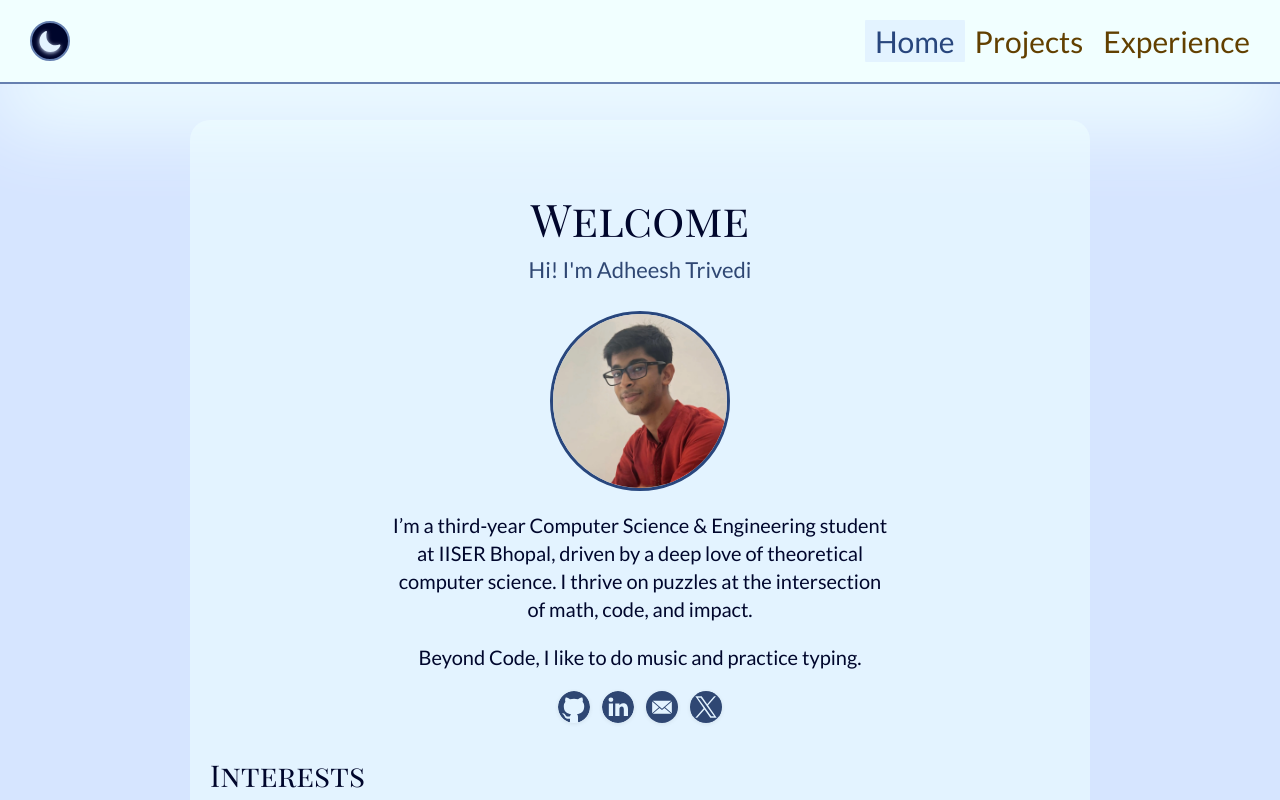
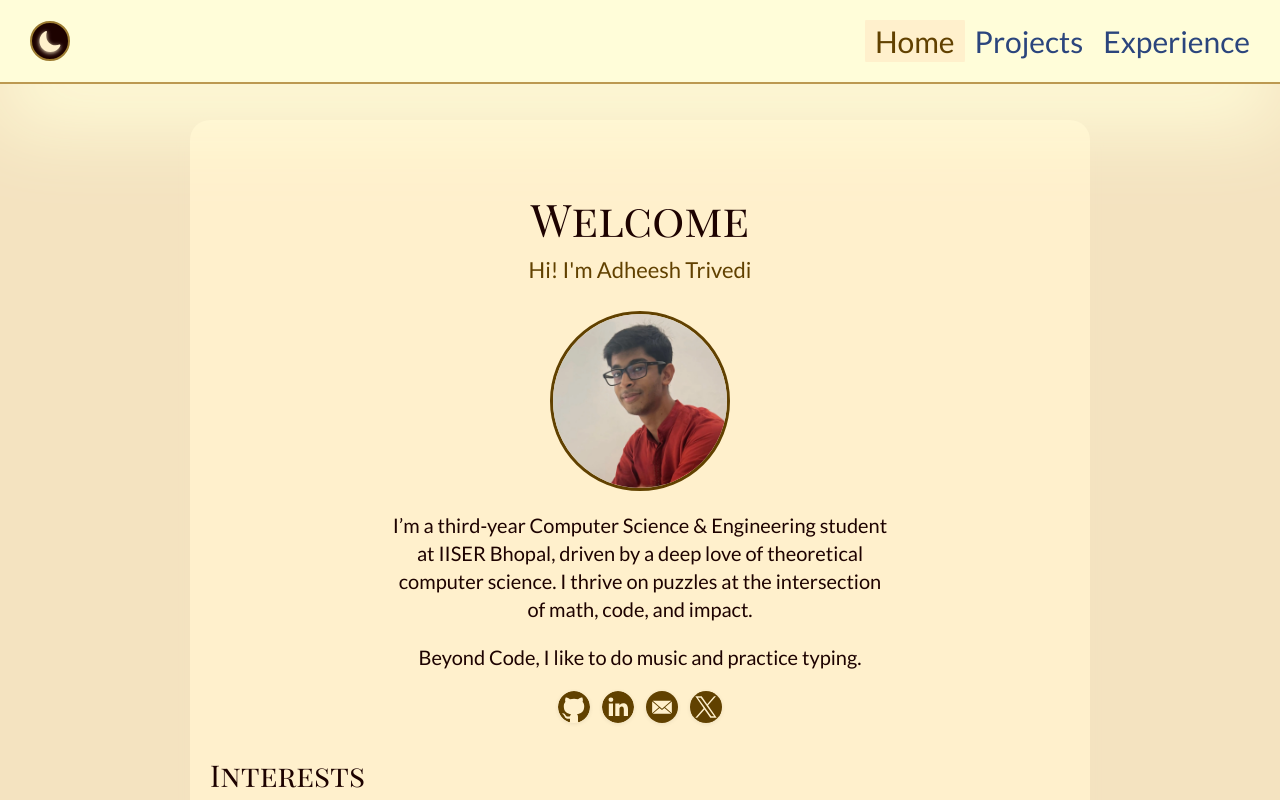
Before and after one commit to AdhTri001/AdhTri001.github.io, a React (Vite) app: page / in a window 1280 px wide. Shown: the top 800 px of the page. Built offline with nearby package versions, Linux system fonts and the light colour scheme.

Commit message:
Change the theme colors to match the profile

```diff
--- a/src/components/ActivityCard.css
+++ b/src/components/ActivityCard.css
@@ -2,15 +2,14 @@
 .activity-card {
   background: var(--bg-light);
   border-radius: 1rem;
-  box-shadow: 0 2px 8px rgba(0, 0, 0, 0.07);
-  padding: 1.5rem 1.5rem 1rem 1.5rem;
-  margin: 1.5rem 0;
+  padding: 1.5rem;
+  margin: 2rem 0;
   cursor: pointer;
-  border: 1px solid var(--border-muted);
+  border: 1px solid var(--border);
 }
 
 .activity-card:hover {
-  box-shadow: 0 0 8px var(--border-muted);
+  box-shadow: 0 0 8px var(--border);
   border-color: var(--border);
 }
 
@@ -23,7 +22,6 @@
 
 .activity-card-header {
   display: block;
-  margin-bottom: 0.5rem;
 }
 
 .activity-card-title {
@@ -67,6 +65,7 @@
 }
 
 .activity-card-description.open {
+  margin-top: 3rem;
   max-height: 40rem;
 }
 
--- a/src/components/ActivityCard.tsx
+++ b/src/components/ActivityCard.tsx
@@ -68,7 +68,6 @@ const ActivityCard: React.FC<ActivityCardProps> = ({
         {description.map((desc, idx) => (
           <p key={idx} dangerouslySetInnerHTML={{ __html: desc }} />
         ))}
-      </div>
         {skills && skills.length > 0 && (
           <ul className="activity-card-skills">
             {skills.map((skill, idx) => (
@@ -77,6 +76,7 @@ const ActivityCard: React.FC<ActivityCardProps> = ({
           </ul>
         )}
       </div>
+    </div>
   );
 };
 
--- a/src/components/NavBar.css
+++ b/src/components/NavBar.css
@@ -7,7 +7,7 @@ nav {
   left: 0;
   width: 100%;
   background: var(--bg-light);
-  border-bottom: var(--border) 2px solid;
+  border-bottom: var(--border-muted) 2px solid;
   box-shadow: 0 4rem 8rem var(--bg-light);
 }
 
@@ -114,7 +114,7 @@ nav ul li .navbar-links:hover:not(.active) {
   }
 
   nav ul.open {
-    border: var(--border-muted) 2px solid;
+    border: var(--border) 2px solid;
     margin-top: 1rem;
     max-height: 30rem;
   }
--- a/src/themes.css
+++ b/src/themes.css
@@ -1,54 +1,54 @@
 :root {
   /* background; */
-  --bg-dark: oklch(0.1 0.04 262);
-  --bg: oklch(0.15 0.04 262);
-  --bg-light: oklch(0.2 0.04 262);
+  --bg-dark: oklch(0.1 0.05 84);
+  --bg: oklch(0.15 0.05 84);
+  --bg-light: oklch(0.2 0.05 84);
 
   /* text */
-  --text: oklch(0.96 0.08 262);
-  --text-muted: oklch(0.76 0.08 262);
-  --text-hover: color-mix(in srgb, var(--text-muted) 40%, var(--text));
+  --text: oklch(0.96 0.1 84);
+  --text-muted: oklch(0.76 0.1 84);
 
   /* border */
-  --highlight: oklch(0.5 0.08 262);
-  --border: oklch(0.4 0.08 262);
-  --border-muted: oklch(0.3 0.08 262);
+  --highlight: oklch(0.5 0.1 84);
+  --border: oklch(0.4 0.1 84);
+  --border-muted: oklch(0.3 0.1 84);
 
   /* Action */
-  --primary: oklch(0.76 0.1 262);
-  --secondary: oklch(0.76 0.1 82);
+  --primary: oklch(0.76 0.1 84);
+  --secondary: oklch(0.76 0.1 264);
 
   /* Alert */
-  --danger: oklch(0.7 0.08 30);
-  --warning: oklch(0.7 0.08 100);
-  --success: oklch(0.7 0.08 160);
-  --info: oklch(0.7 0.08 260);
+  --danger: oklch(0.7 0.1 30);
+  --warning: oklch(0.7 0.1 100);
+  --success: oklch(0.7 0.1 160);
+  --info: oklch(0.7 0.1 260);
 
   /* Custom defined */
   /* Gradients */
+  --text-hover: color-mix(in srgb, var(--text-muted) 40%, var(--text));
   --gradient-highlight: linear-gradient(to bottom, var(--bg) 0%, var(--bg-light) 100%);
   --gradient-highlight-dark: linear-gradient(to bottom, var(--bg-dark) 0%, var(--bg) 100%);
 }
 
 body.light {
-  --bg-dark: oklch(0.92 0.04 262);
-  --bg: oklch(0.96 0.04 262);
-  --bg-light: oklch(1 0.04 262);
-  --text: oklch(0.15 0.08 262);
-  --text-muted: oklch(0.4 0.08 262);
-  --text-hover: color-mix(in srgb, var(--text-muted) 40%, var(--text));
-  --highlight: oklch(1 0.08 262);
-  --border: oklch(0.6 0.08 262);
-  --border-muted: oklch(0.7 0.08 262);
-  --primary: oklch(0.4 0.1 262);
-  --secondary: oklch(0.4 0.1 82);
-  --danger: oklch(0.5 0.08 30);
-  --warning: oklch(0.5 0.08 100);
-  --success: oklch(0.5 0.08 160);
-  --info: oklch(0.5 0.08 260);
+  --bg-dark: oklch(0.92 0.05 84);
+  --bg: oklch(0.96 0.05 84);
+  --bg-light: oklch(1 0.05 84);
+  --text: oklch(0.15 0.1 84);
+  --text-muted: oklch(0.4 0.1 84);
+  --highlight: oklch(1 0.1 84);
+  --border: oklch(0.6 0.1 84);
+  --border-muted: oklch(0.7 0.1 84);
+  --primary: oklch(0.4 0.1 84);
+  --secondary: oklch(0.4 0.1 264);
+  --danger: oklch(0.5 0.1 30);
+  --warning: oklch(0.5 0.1 100);
+  --success: oklch(0.5 0.1 160);
+  --info: oklch(0.5 0.1 260);
 
   /* Custom defined */
   /* Gradients */
+  --text-hover: color-mix(in srgb, var(--text-muted) 40%, var(--text));
   --gradient-highlight: linear-gradient(to bottom, var(--bg) 0%, var(--bg-light) 100%);
   --gradient-highlight-dark: linear-gradient(to bottom, var(--bg-dark) 0%, var(--bg) 100%);
 }
```
Lines whose indentation alone changed are shown as unchanged.
